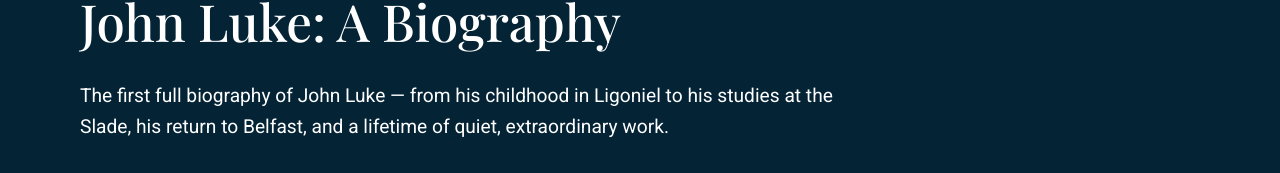
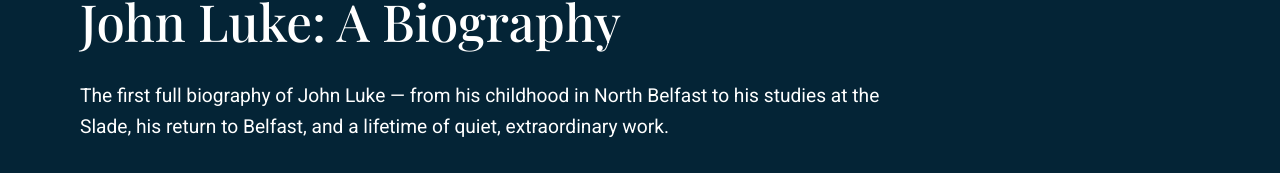
Before and after one commit to nunpacker-boop/johnluke-demo, a React (Vite) app: page /publications/biography in a window 1280 px wide. Shown: the part 221-394 px from the top of the page. Built offline with nearby package versions, Linux system fonts and the light colour scheme.

Commit message:
Update Biography.jsx
Corrected

```diff
--- a/src/pages/publications/Biography.jsx
+++ b/src/pages/publications/Biography.jsx
@@ -7,7 +7,7 @@
           <div className="hero-content">
             <div className="preheading">Foundation Press</div>
             <h1>John Luke: A Biography</h1>
-            <p>The first full biography of John Luke — from his childhood in Ligoniel to his studies at the Slade, his return to Belfast, and a lifetime of quiet, extraordinary work.</p>
+            <p>The first full biography of John Luke — from his childhood in North Belfast to his studies at the Slade, his return to Belfast, and a lifetime of quiet, extraordinary work.</p>
             <div className="btn-duo">
               <Link className="cta-primary dull" to="/publications">← Back to Publications</Link>
             </div>
```
